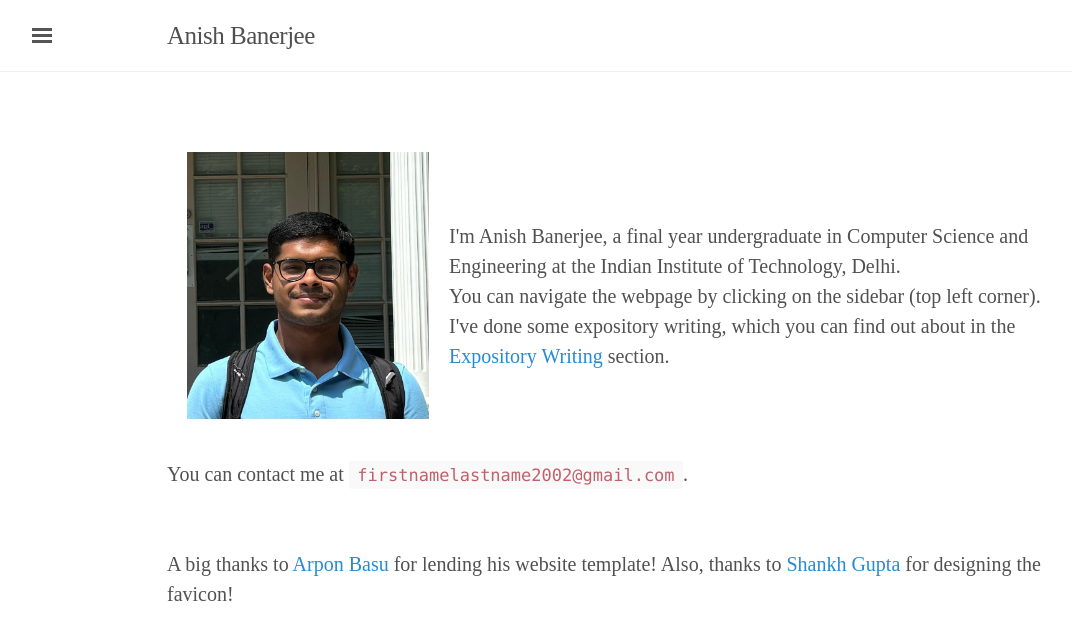
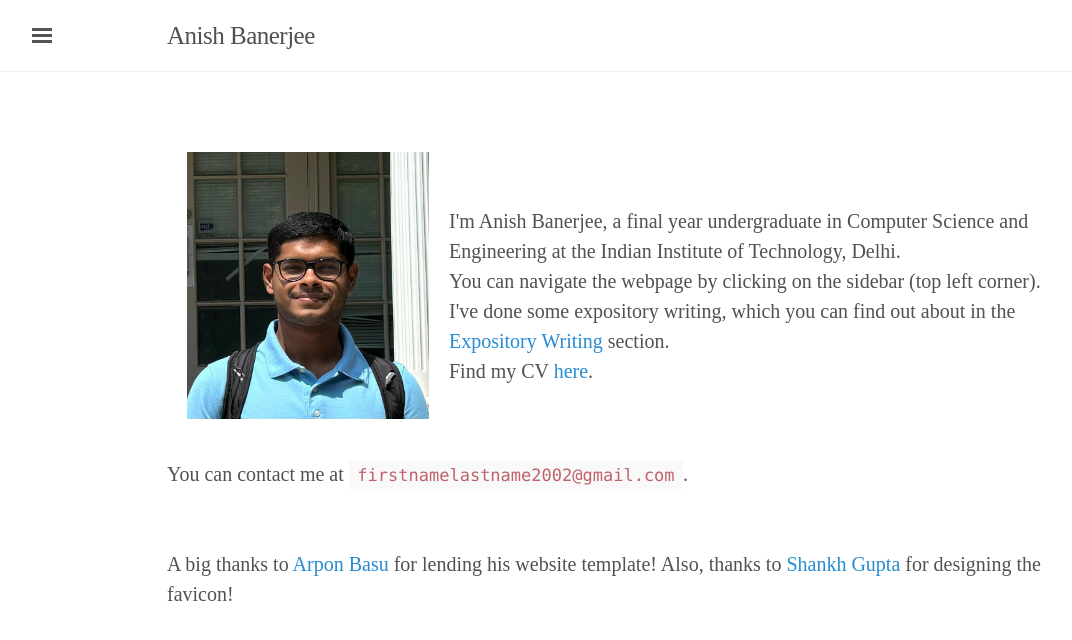
Before and after one commit to AB271202/AB271202.github.io, a Jekyll site: the page built from index.md, in a window 1280 px wide. Shown: the top 640 px of the page, without its empty margins (3-1075 px from the left). Built offline with Jekyll 4.4.1, drawn with Linux system fonts in a browser that asks for light colours; some web fonts are replaced.

Commit message:
Fixed desktop version

```diff
--- a/index.md
+++ b/index.md
@@ -28,6 +28,7 @@ title: Home
             I'm Anish Banerjee, a final year undergraduate in Computer Science and Engineering at the Indian Institute of Technology, Delhi. <br>
             You can navigate the webpage by clicking on the sidebar (top left corner).<br>
             I've done some expository writing, which you can find out about in the <a href="notes">Expository Writing</a> section.<br>
+            Find my CV <a href = "./Anish_CV.pdf">here</a>.
         </div>
     </div>
 </div>
```
